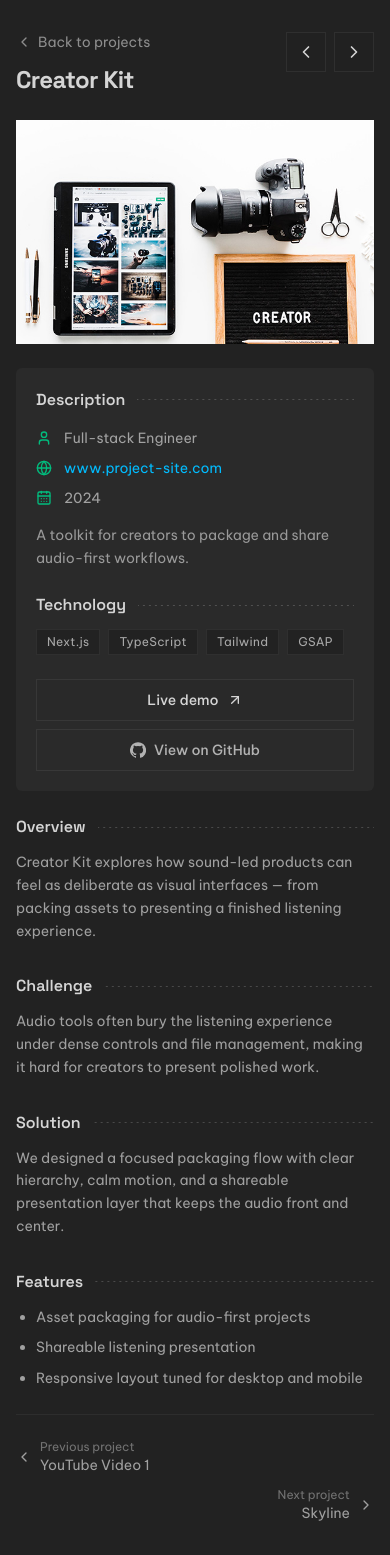
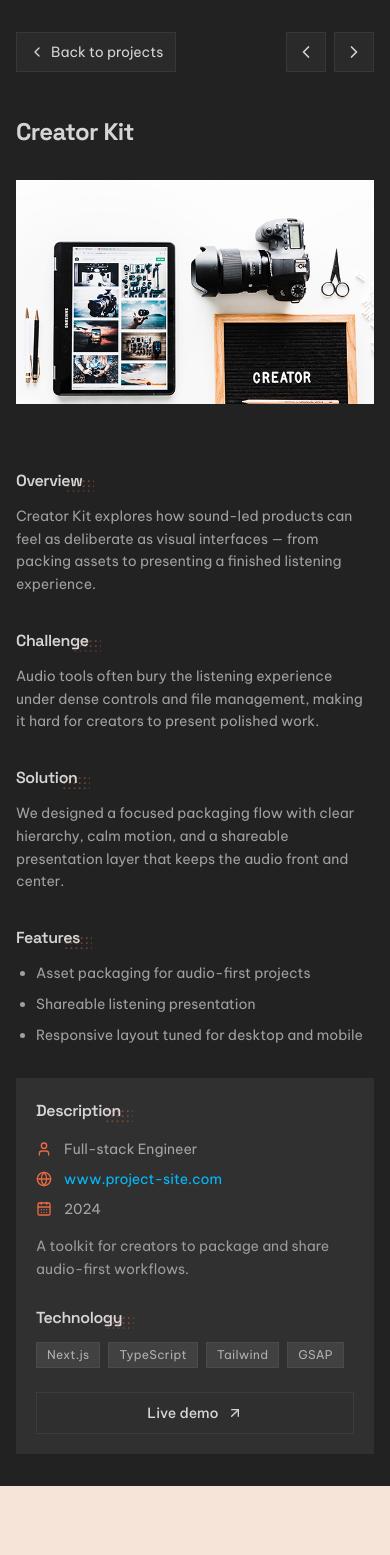
Before and after one commit to danielnguyen1613-dev/danielnguyen.me, a Next.js app: page /projects/creator-kit in a window 390 px wide. After the commit the page ends 1486 px from the top, so only its background shows below. Built offline with nearby package versions, Linux system fonts and the light colour scheme.

Commit message:
fix(projects): polish detail layout and wrap params in Suspense

```diff
--- a/src/app/projects/[slug]/page.tsx
+++ b/src/app/projects/[slug]/page.tsx
@@ -1,3 +1,4 @@
+import { Suspense } from "react";
 import type { Metadata } from "next";
 import { notFound } from "next/navigation";
 import { getTranslations } from "next-intl/server";
@@ -54,7 +55,20 @@ export async function generateMetadata({
   };
 }
 
-export default async function ProjectPage({ params }: ProjectPageProps) {
+function ProjectDetailFallback() {
+  return (
+    <div className="mx-auto flex w-full max-w-6xl flex-col gap-6 px-4 py-8 sm:px-6 sm:py-10 lg:px-8">
+      <div className="h-10 w-40 animate-pulse bg-surface-foreground/10" />
+      <div className="h-9 w-2/3 max-w-md animate-pulse bg-surface-foreground/10" />
+      <div className="grid gap-6 lg:grid-cols-[minmax(0,1fr)_minmax(260px,340px)] lg:gap-8">
+        <div className="aspect-[16/10] w-full animate-pulse bg-surface-foreground/10" />
+        <div className="min-h-64 animate-pulse bg-surface-foreground/10" />
+      </div>
+    </div>
+  );
+}
+
+async function ProjectPageContent({ params }: ProjectPageProps) {
   const { slug } = await params;
   const result = getAdjacentProjects(slug);
 
@@ -64,7 +78,6 @@ export default async function ProjectPage({ params }: ProjectPageProps) {
   const { project, previous, next } = result;
 
   return (
-    <main className="min-h-dvh bg-surface text-surface-foreground">
     <ProjectDetailView
       project={project}
       previous={previous}
@@ -83,6 +96,15 @@ export default async function ProjectPage({ params }: ProjectPageProps) {
         features: t("featuresLabel"),
       }}
     />
+  );
+}
+
+export default function ProjectPage({ params }: ProjectPageProps) {
+  return (
+    <main className="min-h-dvh bg-surface text-surface-foreground">
+      <Suspense fallback={<ProjectDetailFallback />}>
+        <ProjectPageContent params={params} />
+      </Suspense>
     </main>
   );
 }
--- a/src/components/sections/portfolio/project-detail-view.tsx
+++ b/src/components/sections/portfolio/project-detail-view.tsx
@@ -9,9 +9,12 @@ import {
   Globe,
   User,
 } from "lucide-react";
+import { SectionHeading } from "@/components/section-heading";
 import { projectHref } from "@/lib/projects";
 import type { Project } from "@/types/project";
 import { cn } from "@/lib/utils";
+
+const detailHeadingClassName = "text-base font-semibold sm:text-base";
 
 export type ProjectDetailLabels = {
   back: string;
@@ -34,27 +37,6 @@ type ProjectDetailViewProps = {
   labels: ProjectDetailLabels;
 };
 
-function SectionLabel({ children }: { children: ReactNode }) {
-  return (
-    <div className="flex items-center gap-3">
-      <h2 className="shrink-0 font-heading text-base font-semibold text-surface-foreground">
-        {children}
-      </h2>
-      <span
-        aria-hidden
-        className="h-px min-w-8 flex-1 opacity-40"
-        style={{
-          backgroundImage:
-            "radial-gradient(circle, color-mix(in srgb, var(--surface-foreground) 55%, transparent) 1px, transparent 1px)",
-          backgroundSize: "6px 1px",
-          backgroundRepeat: "repeat-x",
-          backgroundPosition: "center",
-        }}
-      />
-    </div>
-  );
-}
-
 function NavIconLink({
   href,
   label,
@@ -68,7 +50,7 @@ function NavIconLink({
     <Link
       href={href}
       aria-label={label}
-      className="inline-flex size-10 items-center justify-center rounded-none border border-border/80 bg-foreground/5 text-surface-foreground transition-colors hover:bg-foreground/10 focus-visible:outline-none focus-visible:ring-2 focus-visible:ring-ring/50"
+      className="inline-flex size-10 items-center justify-center rounded-none border border-border/80 bg-[#2a2a2a] text-surface-foreground transition-colors hover:bg-[#333333] focus-visible:outline-none focus-visible:ring-2 focus-visible:ring-ring/50"
     >
       {children}
     </Link>
@@ -106,17 +88,17 @@ export function ProjectDetailView({
   ].filter((section) => Boolean(section.body));
 
   return (
-    <article className="mx-auto flex w-full max-w-6xl flex-col gap-6 px-4 py-8 sm:px-6 sm:py-10 lg:px-8">
+    <article className="mx-auto flex w-full max-w-5xl flex-col gap-8 px-4 py-8 sm:px-6 sm:py-10 lg:px-8">
       <header className="flex items-start justify-between gap-4">
         <div className="min-w-0 space-y-3">
           <Link
             href="/#experience"
-            className="inline-flex items-center gap-1.5 text-sm text-surface-foreground/60 transition-colors hover:text-surface-foreground"
+            className="inline-flex h-10 items-center gap-1.5 rounded-none border border-border/80 bg-[#2a2a2a] px-3 text-sm text-surface-foreground transition-colors hover:bg-[#333333]"
           >
             <ChevronLeft className="size-4" aria-hidden />
             {labels.back}
           </Link>
-          <h1 className="font-heading text-2xl font-bold tracking-tight text-surface-foreground sm:text-3xl">
+          <h1 className="font-heading text-2xl font-bold tracking-tight text-surface-foreground sm:text-3xl mt-8">
             {project.title}
           </h1>
         </div>
@@ -140,7 +122,8 @@ export function ProjectDetailView({
         </nav>
       </header>
 
-      <div className="grid gap-6 lg:grid-cols-[minmax(0,1fr)_minmax(260px,340px)] lg:items-start lg:gap-8">
+      <div className="grid gap-8 lg:grid-cols-[minmax(0,1fr)_minmax(260px,300px)] lg:items-start lg:gap-6">
+        <div className="flex min-w-0 flex-col gap-8">
           <div className="relative aspect-[16/10] w-full overflow-hidden bg-foreground/10">
             <Image
               src={project.image}
@@ -152,15 +135,53 @@ export function ProjectDetailView({
             />
           </div>
 
-        <aside className="rounded-sm bg-[#2a2a2a] p-5 text-surface-foreground sm:p-6">
+          {detailSections.length > 0 || project.details?.features?.length ? (
+            <div className="flex w-full flex-col gap-8 mt-8">
+              {detailSections.map((section) => (
+                <section key={section.key} className="space-y-3">
+                  <SectionHeading
+                    lead={section.label}
+                    as="h3"
+                    className={detailHeadingClassName}
+                  />
+                  <p className="text-sm leading-relaxed text-surface-foreground/70 sm:text-base">
+                    {section.body}
+                  </p>
+                </section>
+              ))}
+
+              {project.details?.features &&
+              project.details.features.length > 0 ? (
+                <section className="space-y-3">
+                  <SectionHeading
+                    lead={labels.features}
+                    as="h3"
+                    className={detailHeadingClassName}
+                  />
+                  <ul className="list-disc space-y-2 pl-5 text-sm leading-relaxed text-surface-foreground/70 sm:text-base">
+                    {project.details.features.map((feature) => (
+                      <li key={feature}>{feature}</li>
+                    ))}
+                  </ul>
+                </section>
+              ) : null}
+            </div>
+          ) : null}
+        </div>
+
+        <aside className="bg-surface-foreground/8 p-5 text-surface-foreground sm:p-6">
           <div className="space-y-6">
             <section className="space-y-4">
-              <SectionLabel>{labels.description}</SectionLabel>
+              <SectionHeading
+                lead={labels.description}
+                as="h3"
+                className={detailHeadingClassName}
+              />
 
               <ul className="space-y-2.5 text-sm text-surface-foreground/70">
                 <li className="flex items-center gap-3">
                   <User
-                    className="size-4 shrink-0 text-emerald-500"
+                    className="size-4 shrink-0 text-primary"
                     aria-hidden
                   />
                   <span>{project.role}</span>
@@ -168,7 +189,7 @@ export function ProjectDetailView({
                 {liveHref && websiteLabel ? (
                   <li className="flex items-center gap-3">
                     <Globe
-                      className="size-4 shrink-0 text-emerald-500"
+                      className="size-4 shrink-0 text-primary"
                       aria-hidden
                     />
                     <a
@@ -183,7 +204,7 @@ export function ProjectDetailView({
                 ) : null}
                 <li className="flex items-center gap-3">
                   <CalendarDays
-                    className="size-4 shrink-0 text-emerald-500"
+                    className="size-4 shrink-0 text-primary"
                     aria-hidden
                   />
                   <span>{project.year}</span>
@@ -197,12 +218,16 @@ export function ProjectDetailView({
 
             {project.technologies.length > 0 ? (
               <section className="space-y-3">
-                <SectionLabel>{labels.technology}</SectionLabel>
+                <SectionHeading
+                  lead={labels.technology}
+                  as="h3"
+                  className={detailHeadingClassName}
+                />
                 <ul className="flex flex-wrap gap-2">
                   {project.technologies.map((tech) => (
                     <li
                       key={tech}
-                      className="rounded-none border border-border/70 bg-[#222222] px-2.5 py-1 text-xs tracking-wide text-surface-foreground/75"
+                      className="rounded-none border border-border/70 bg-surface-foreground/10 px-2.5 py-1 text-xs tracking-wide text-surface-foreground/75"
                     >
                       {tech}
                     </li>
@@ -225,78 +250,10 @@ export function ProjectDetailView({
                   <ArrowUpRight className="size-4" aria-hidden />
                 </a>
               ) : null}
-              {githubHref ? (
-                <a
-                  href={githubHref}
-                  target="_blank"
-                  rel="noopener noreferrer"
-                  className="inline-flex items-center justify-center gap-2 border border-border/80 bg-transparent px-4 py-2.5 text-sm font-medium text-surface-foreground/80 transition-colors hover:bg-foreground/5 hover:text-surface-foreground"
-                >
-                  <svg
-                    viewBox="0 0 24 24"
-                    className="size-4 fill-current"
-                    aria-hidden
-                  >
-                    <path d="M12 .3a12 12 0 0 0-3.79 23.4c.6.11.82-.26.82-.58v-2.02c-3.34.73-4.04-1.61-4.04-1.61-.55-1.39-1.33-1.76-1.33-1.76-1.09-.74.08-.73.08-.73 1.2.09 1.84 1.24 1.84 1.24 1.07 1.84 2.81 1.31 3.5 1 .11-.78.42-1.31.76-1.61-2.67-.3-5.47-1.33-5.47-5.93 0-1.31.47-2.38 1.24-3.22-.12-.3-.54-1.52.12-3.18 0 0 1.01-.32 3.3 1.23a11.5 11.5 0 0 1 6 0c2.29-1.55 3.3-1.23 3.3-1.23.66 1.66.24 2.88.12 3.18.77.84 1.24 1.91 1.24 3.22 0 4.61-2.81 5.62-5.48 5.92.43.37.81 1.1.81 2.23v3.3c0 .32.22.7.82.58A12 12 0 0 0 12 .3z" />
-                  </svg>
-                  {labels.github}
-                </a>
-              ) : null}
             </section>
           </div>
         </aside>
       </div>
-
-      {detailSections.length > 0 || project.details?.features?.length ? (
-        <div className="mx-auto flex w-full max-w-3xl flex-col gap-8">
-          {detailSections.map((section) => (
-            <section key={section.key} className="space-y-3">
-              <SectionLabel>{section.label}</SectionLabel>
-              <p className="text-sm leading-relaxed text-surface-foreground/70 sm:text-base">
-                {section.body}
-              </p>
-            </section>
-          ))}
-
-          {project.details?.features && project.details.features.length > 0 ? (
-            <section className="space-y-3">
-              <SectionLabel>{labels.features}</SectionLabel>
-              <ul className="list-disc space-y-2 pl-5 text-sm leading-relaxed text-surface-foreground/70 sm:text-base">
-                {project.details.features.map((feature) => (
-                  <li key={feature}>{feature}</li>
-                ))}
-              </ul>
-            </section>
-          ) : null}
-        </div>
-      ) : null}
-
-      <footer className="flex flex-col gap-3 border-t border-border/60 pt-6 sm:flex-row sm:items-center sm:justify-between">
-        <Link
-          href={projectHref(previous.slug)}
-          className="group inline-flex min-w-0 items-center gap-2 text-sm text-surface-foreground/70 transition-colors hover:text-surface-foreground"
-        >
-          <ChevronLeft className="size-4 shrink-0" aria-hidden />
-          <span className="truncate">
-            <span className="block text-xs text-surface-foreground/45">
-              {labels.previous}
-            </span>
-            {previous.title}
-          </span>
-        </Link>
-        <Link
-          href={projectHref(next.slug)}
-          className="group inline-flex min-w-0 items-center justify-end gap-2 text-right text-sm text-surface-foreground/70 transition-colors hover:text-surface-foreground sm:ml-auto"
-        >
-          <span className="truncate">
-            <span className="block text-xs text-surface-foreground/45">
-              {labels.next}
-            </span>
-            {next.title}
-          </span>
-          <ChevronRight className="size-4 shrink-0" aria-hidden />
-        </Link>
-      </footer>
     </article>
   );
 }
```
Lines whose indentation alone changed are shown as unchanged.
